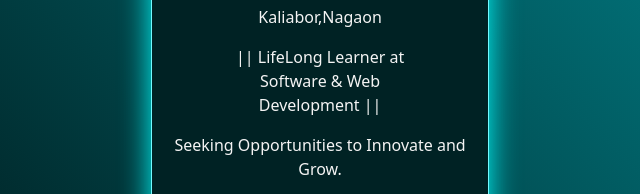
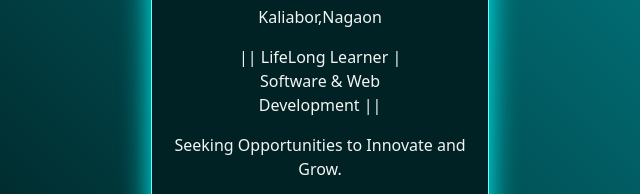
Before and after one commit to sumuahmed999/portfolio, a plain HTML site: page index.html in a window 1280 px wide. Shown: the part 321-515 px from the top of the page, 311-951 px from the left. Drawn offline with Linux system fonts and the light colour scheme.

Commit message:
Update index.html

```diff
--- a/index.html
+++ b/index.html
@@ -16,7 +16,7 @@
 					<div class="card-body">
 						<h2 class="text-center fw-normal">Sumu Ahmed</h2>
 						<p class="text-center fw-lighter">Kaliabor,Nagaon</p>
-						<p class="text-center px-5 bold">|| LifeLong Learner at Software & Web Development ||</p>
+						<p class="text-center px-5 bold">|| LifeLong Learner | Software & Web Development ||</p>
 						<p class="text-center fw-lighter">Seeking Opportunities to Innovate and Grow.</p>
 						<div class="text-center">
 							<a href="https://api.whatsapp.com/send?phone=918753911945&text=Hello this is the starting message">
```
